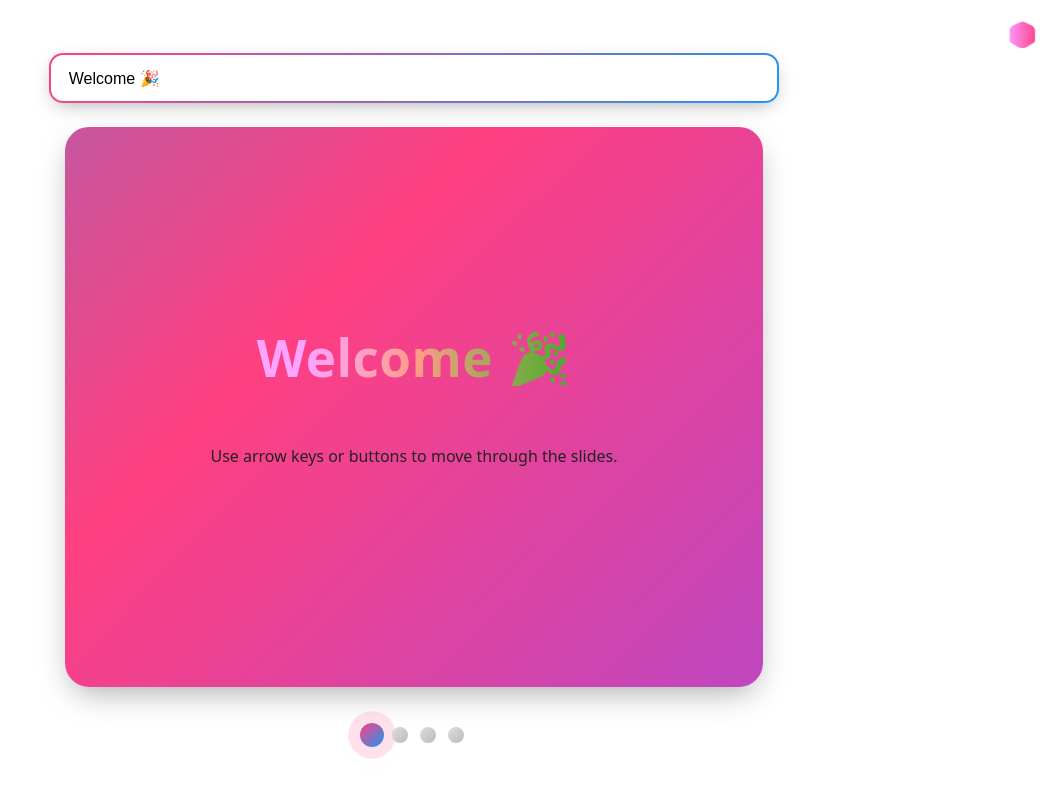
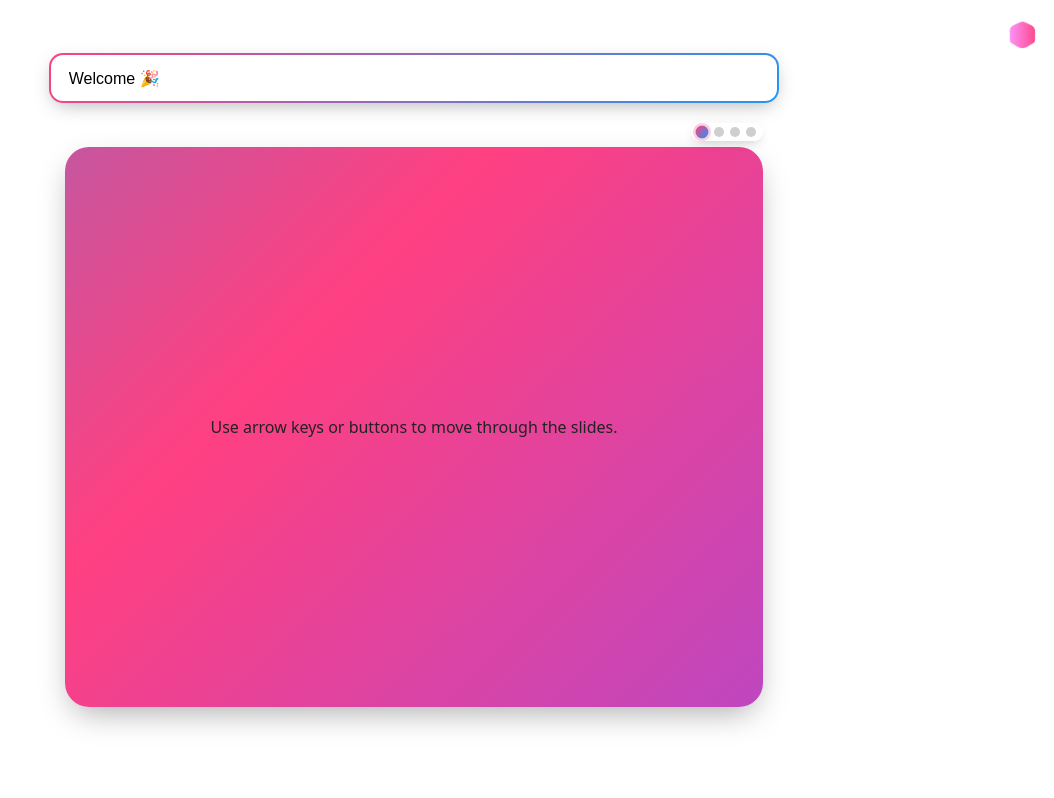
Before and after one commit to edvinberg/presentation-app, a React (Vite) app: page / in a window 1280 px wide. Shown: the whole page, without its empty margins (226-1280 px from the left). Built offline with nearby package versions, Linux system fonts and the light colour scheme.

Commit message:
feat: integrate into deck selection

```diff
--- a/src/App.css
+++ b/src/App.css
@@ -8,13 +8,14 @@
 
 /* --- Presentation deck styling --- */
 .deck {
-  width: 60%; /* was 60% to avoid constraining inner slide width */
+  width: 60%;
   margin: 0 auto;
   display: flex;
   flex-direction: column;
   gap: 1.5rem;
   min-height: 80vh;
   justify-content: center;
+  position: relative; /* allow absolutely positioned dots */
 }
 .slides-wrapper {
   position: relative;
@@ -84,28 +85,39 @@
   padding-left: 1.2rem;
   width: fit-content; /* shrink to content width so visual centering matches other slides */
 }
-.dots { display: flex; justify-content: center; gap: .75rem; }
+.dots {
+  display: flex;
+  position: absolute;
+  top: 1rem;
+  right: 1rem; /* was 5.25rem: moved flush to right */
+  gap: .4rem;
+  padding: .25rem .4rem;
+  background: rgba(255,255,255,0.6);
+  backdrop-filter: blur(4px);
+  border-radius: 999px;
+  box-shadow: 0 4px 12px -4px rgba(0,0,0,.25);
+}
 .dot {
-  width: 16px; /* slightly larger */
-  height: 16px;
-  aspect-ratio: 1; /* enforce square for circle */
+  width: 10px;
+  height: 10px;
+  aspect-ratio: 1;
   border-radius: 50%;
   border: none;
-  padding: 0; /* remove default button padding */
-  background: linear-gradient(135deg,#ddd,#bbb);
+  padding: 0;
+  background: #cfcfcf;
   cursor: pointer;
-  display: inline-block; /* avoid layout stretch */
-  transition: transform .5s cubic-bezier(.16,.8,.3,1), background-color .4s, box-shadow .4s;
+  display: inline-block;
+  transition: background-color .3s ease, transform .3s cubic-bezier(.16,.8,.3,1);
   position: relative;
 }
 .dot:focus-visible { outline: 3px solid rgba(255,64,129,.55); outline-offset: 3px; }
 .dot.active {
-  background: linear-gradient(135deg,#ff4081,#2196f3); /* replaced orange with blue */
-  transform: scale(1.5);
-  box-shadow: 0 0 0 4px rgba(255,64,129,.25), 0 6px 16px -4px rgba(0,0,0,.4);
-  animation: pulseDot 1600ms ease-in-out infinite;
+  background: linear-gradient(135deg,#ff4081,#2196f3);
+  transform: scale(1.3);
+  box-shadow: 0 0 0 2px rgba(255,64,129,.25);
+  animation: none; /* remove pulse for subtlety */
 }
-.dot:not(.active):hover { background: linear-gradient(135deg,#eee,#ccc); transform: scale(1.2); }
+.dot:not(.active):hover { background: #ddd; transform: scale(1.15); }
 .dot:active::after {
   content:'';
   position:absolute;
@@ -202,4 +214,6 @@
   .deck-input-wrapper input { font-size: .95rem; }
   .deck-selector { top: .75rem; right: .75rem; }
   .deck-selector-button { width: 40px; height: 40px; font-size: 1.15rem; border: none; }
+  .dots { top: .75rem; right: .75rem; gap: .35rem; padding: .2rem .35rem; }
+  .dot { width: 9px; height: 9px; }
 }
--- a/src/App.jsx
+++ b/src/App.jsx
@@ -4,12 +4,13 @@ import './App.css'
 import slidesDefault from './data/slides.json';
 import slidesFun from './data/slides_fun.json';
 import slidesMinimal from './data/slides_minimal.json';
+import slidesAb from './data/ab.json';
 
 function App() {
   // deck selection state
   const [selectedDeck, setSelectedDeck] = useState('default');
   const [deckOpen, setDeckOpen] = useState(false);
-  const deckSources = { default: slidesDefault, fun: slidesFun, minimal: slidesMinimal };
+  const deckSources = { default: slidesDefault, fun: slidesFun, minimal: slidesMinimal, ab: slidesAb };
   const rawDeck = deckSources[selectedDeck];
   const slides = useMemo(() => {
     const renderContent = (entry) => entry.content.map((block, i) => {
@@ -26,7 +27,7 @@ function App() {
       title: raw.title,
       content: (
         <>
-          {raw.rainbowTitle ? <h1 className="title rainbow">{raw.title}</h1> : <h2 className="title">{raw.title}</h2>}
+          {/* Title removed from slide; shown only in the typing input */}
           {renderContent(raw)}
         </>
       )
@@ -37,7 +38,7 @@ function App() {
   const [pendingIndex, setPendingIndex] = useState(null)
   const [isTyping, setIsTyping] = useState(false)
   const [typedValue, setTypedValue] = useState(slides[0].title)
-  const typingSpeed = 55
+  const typingSpeed = 25 // was 55ms, sped up for faster typing effect
 
   const startTypingFor = useCallback((target) => {
     if (target === current) return;
@@ -166,6 +167,9 @@ function App() {
             <li role="none">
               <button role="menuitem" onClick={() => selectDeck('minimal')} className={selectedDeck==='minimal'?'active':''}>Minimal</button>
             </li>
+              <li role="none">
+              <button role="menuitem" onClick={() => selectDeck('ab')} className={selectedDeck==='ab'?'active':''}>ab</button>
+            </li>
           </ul>
         )}
       </div>
```
Also changed, not shown: 1 other file (tests, documents, lock files or other folders).
